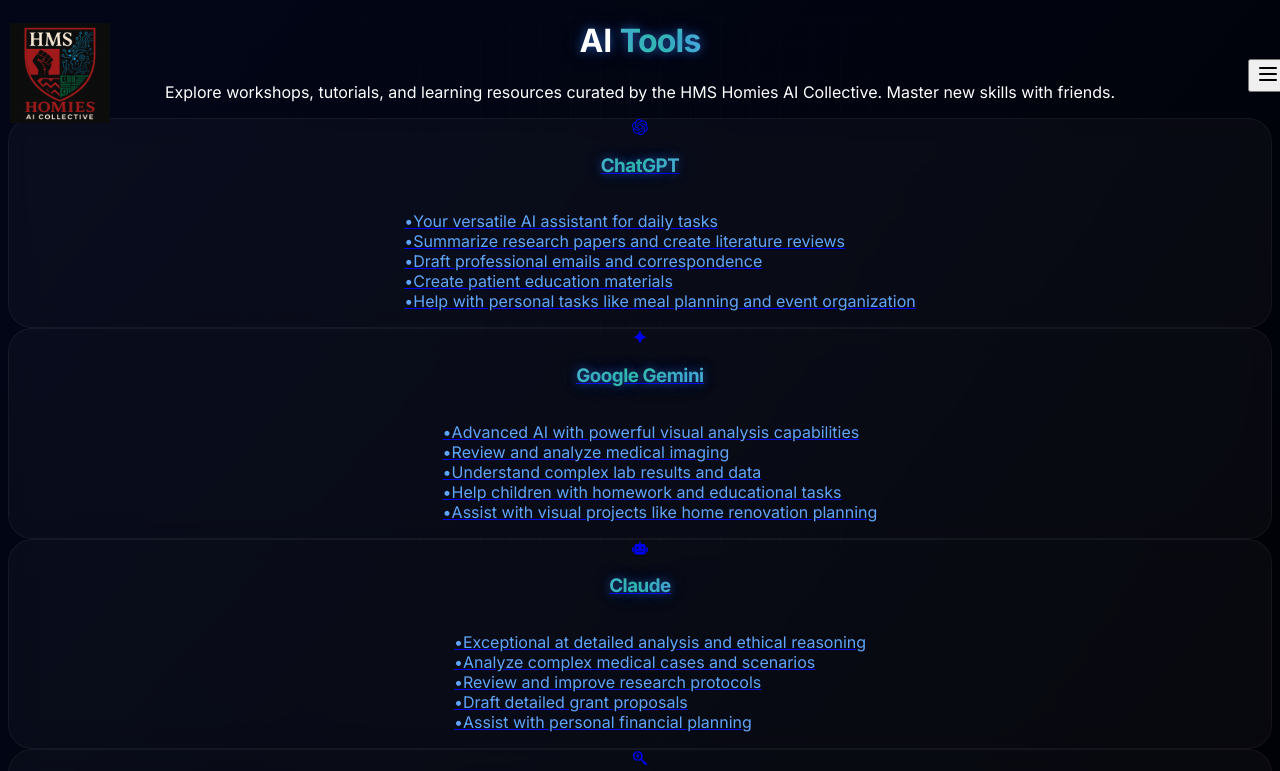
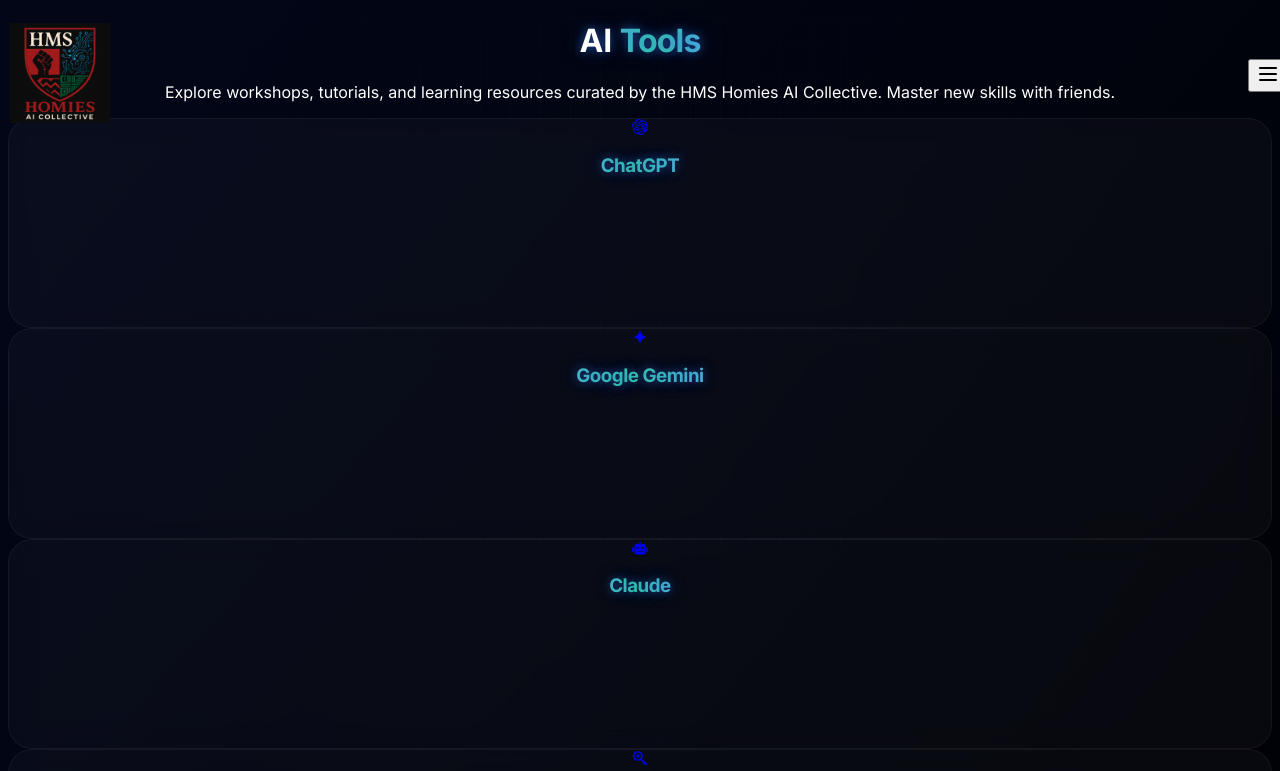
Before and after one commit to tlhocker/hms-homies-website, a Next.js app: page /learn in a window 1280 px wide. Shown: the top 771 px of the page. Built offline with nearby package versions, Linux system fonts and the light colour scheme.

Commit message:
style: Remove underlines and add hover effect for AI tool descriptions

```diff
--- a/src/app/learn/page.tsx
+++ b/src/app/learn/page.tsx
@@ -120,7 +120,7 @@
               href={tool.url}
               target="_blank"
               rel="noopener noreferrer"
-              className="glass-card p-8 flex flex-col items-center text-center group hover:bg-white/5"
+              className="glass-card p-8 flex flex-col items-center text-center group hover:bg-white/5 no-underline"
               whileHover={{ y: -5 }}
               transition={{ duration: 0.2 }}
             >
@@ -128,11 +128,11 @@
                 <tool.icon className="w-72 h-72 text-white" />
               </div>
               <h3 className="text-2xl font-semibold mb-6 text-gradient neon-glow">{tool.name}</h3>
-              <ul className="text-left space-y-3">
+              <ul className="text-left space-y-3 opacity-0 group-hover:opacity-100 transition-opacity duration-300">
                 {tool.description.map((point, index) => (
-                  <li key={index} className="flex items-start no-underline">
+                  <li key={index} className="flex items-start">
                     <span className="text-[#60A5FA] mr-2">•</span>
-                    <span className="leading-relaxed text-[#60A5FA]">{point}</span>
+                    <span className="leading-relaxed text-[#60A5FA] no-underline">{point}</span>
                   </li>
                 ))}
               </ul>
```
